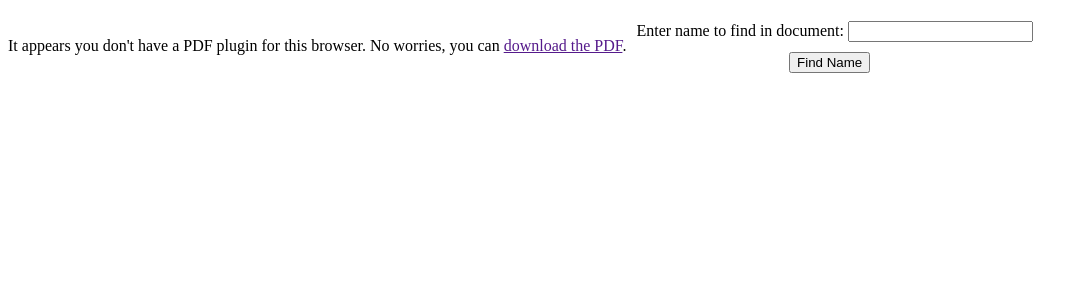
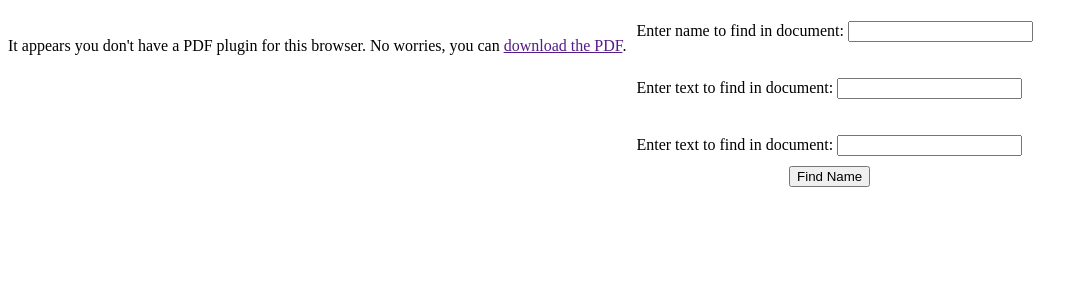
Before and after one commit to harshjainsk/name_extraction_project, a Flask app: template templates/index2.html in a window 1280 px wide. Shown: the top 300 px of the page, without its empty margins (0-1087 px from the left). Run offline with Flask 3, Linux system fonts and the light colour scheme; the template is opened without the code that fills it, so the values that code supplies are empty.

Commit message:
added multiple inputs

```diff
--- a/templates/index2.html
+++ b/templates/index2.html
@@ -23,6 +23,20 @@
                 <div class="input_name" style="margin-left: 10px;">
                     <label for="name_to_be_found">Enter name to find in document:</label>
                     <input type="text" name="name_to_be_found" id="name_to_be_found">
+
+                    <br>
+                    <br>
+                    <br>
+
+                    <label for="text_to_be_found">Enter text to find in document:</label>
+                    <input type="text" name="text_to_be_found" id="text_to_be_found">
+
+                    <br>
+                    <br>
+                    <br>
+
+                    <label for="transfer_cert_to_be_found">Enter text to find in document:</label>
+                    <input type="text" name="transfer_cert_to_be_found" id="transfer_cert_to_be_found">
                 </div>
 
                 <div class="find_name_button" style="text-align: center; margin-top: 10px;">
```
